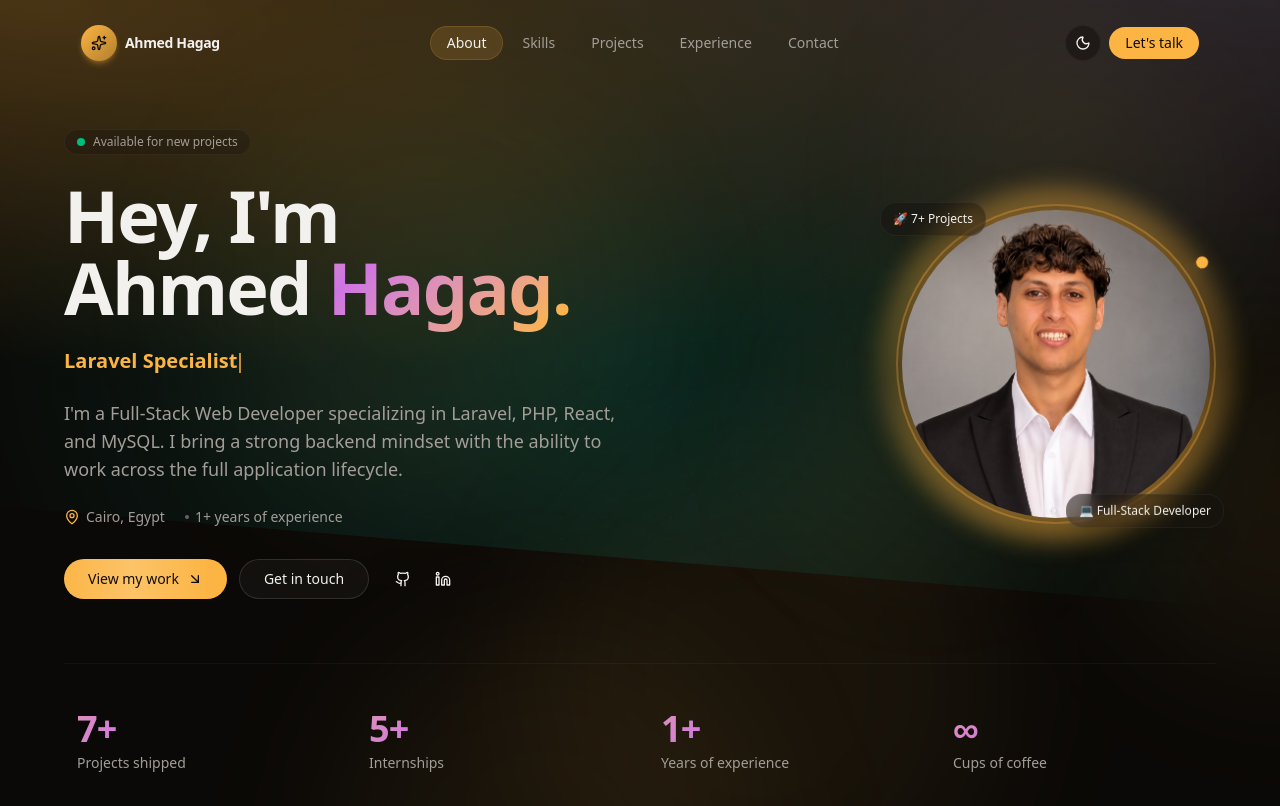
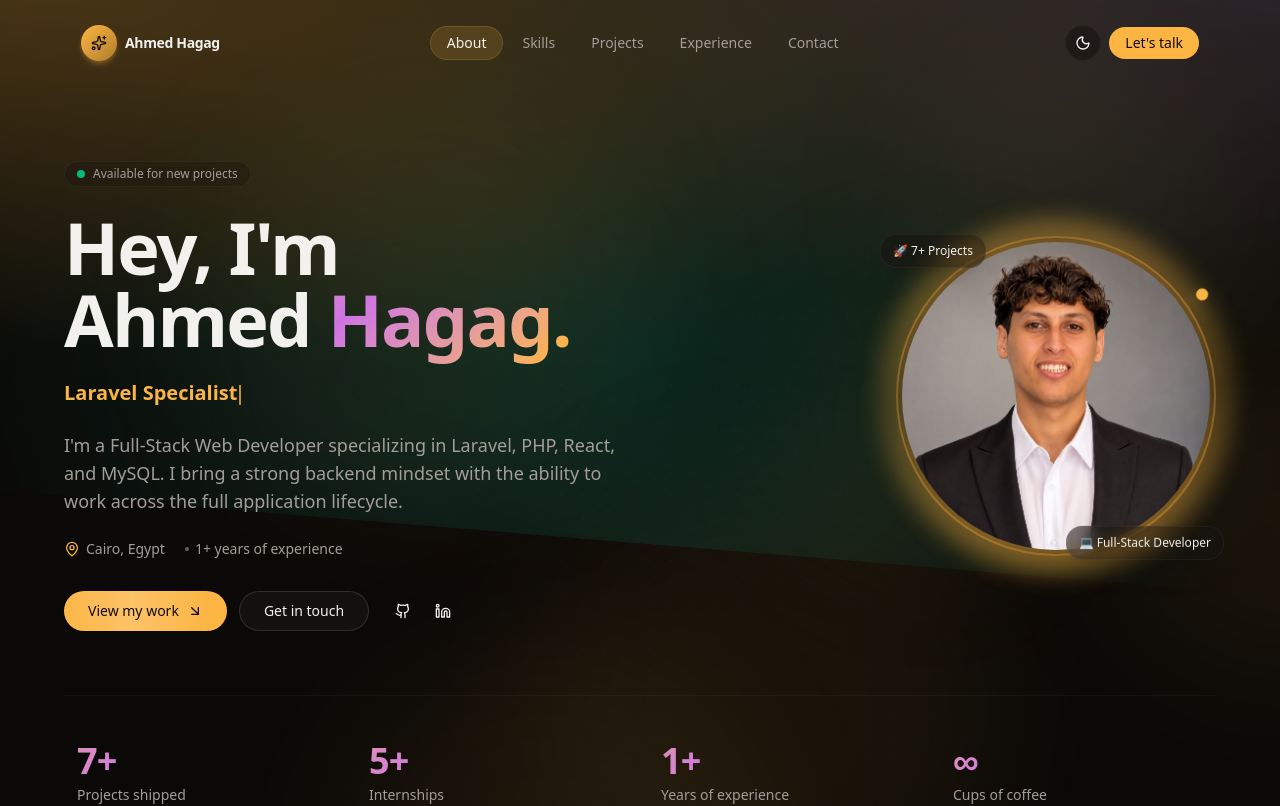
Before and after one commit to Ahmed-hagag8/Portfolio_New, a Next.js app: page / in a window 1280 px wide. Shown: the top 806 px of the page. Built offline with nearby package versions, Linux system fonts and the light colour scheme.

Commit message:
fix mobile responsive

```diff
--- a/src/app/globals.css
+++ b/src/app/globals.css
@@ -153,11 +153,13 @@
     -webkit-mask-image: radial-gradient(circle at 50% 30%, black 0%, transparent 70%);
     mask-image: radial-gradient(circle at 50% 30%, black 0%, transparent 70%);
   }
-  .glass {
-    background: color-mix(in oklch, var(--card) 70%, transparent);
-    backdrop-filter: blur(12px) saturate(140%);
-    -webkit-backdrop-filter: blur(12px) saturate(140%);
-  }
+}
+
+/* Glass effect for navbar — moved outside @layer for compatibility */
+.glass {
+  background-color: var(--card);
+  backdrop-filter: blur(12px) saturate(140%);
+  -webkit-backdrop-filter: blur(12px) saturate(140%);
 }
 
 /* Gradient text — outside @layer to prevent Tailwind v4 from purging background-clip */
--- a/src/components/portfolio/hero.tsx
+++ b/src/components/portfolio/hero.tsx
@@ -40,7 +40,7 @@ export function Hero() {
     <section
       ref={sectionRef}
       id="home"
-      className="relative flex min-h-screen items-center overflow-hidden px-6 pt-28 pb-16 sm:pt-32"
+      className="relative flex min-h-screen items-center overflow-hidden px-6 pt-32 pb-16 sm:pt-40"
     >
       {/* Animated backgrounds */}
       <GradientMesh />
--- a/src/components/portfolio/navbar.tsx
+++ b/src/components/portfolio/navbar.tsx
@@ -65,7 +65,7 @@ export function Navbar() {
           <span className="relative flex h-9 w-9 items-center justify-center rounded-xl bg-gradient-to-br from-accent to-accent/60 text-accent-foreground shadow-md shadow-accent/30">
             <Sparkles className="h-4 w-4" />
           </span>
-          <span className="hidden text-sm font-semibold tracking-tight sm:inline-block">
+          <span className="text-sm font-semibold tracking-tight">
             Ahmed Hagag
           </span>
         </a>
```
